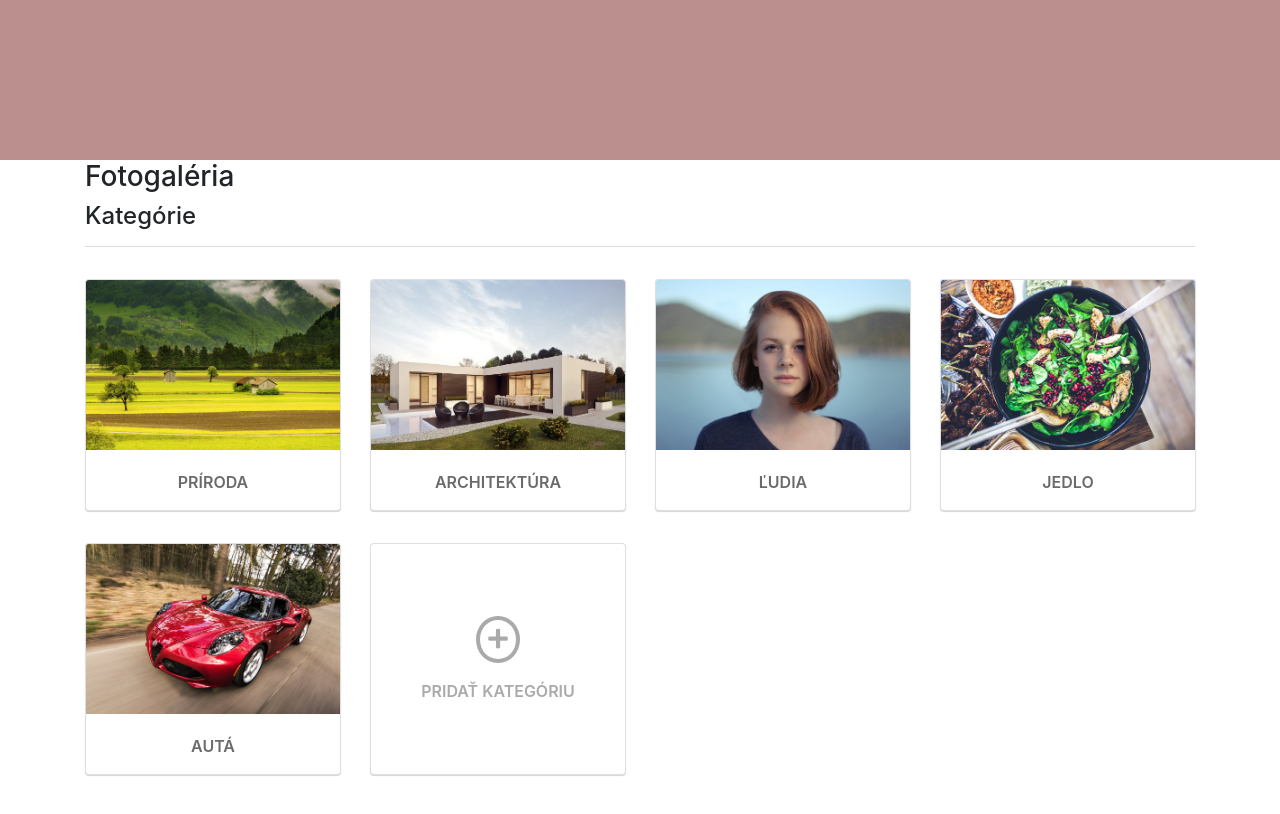
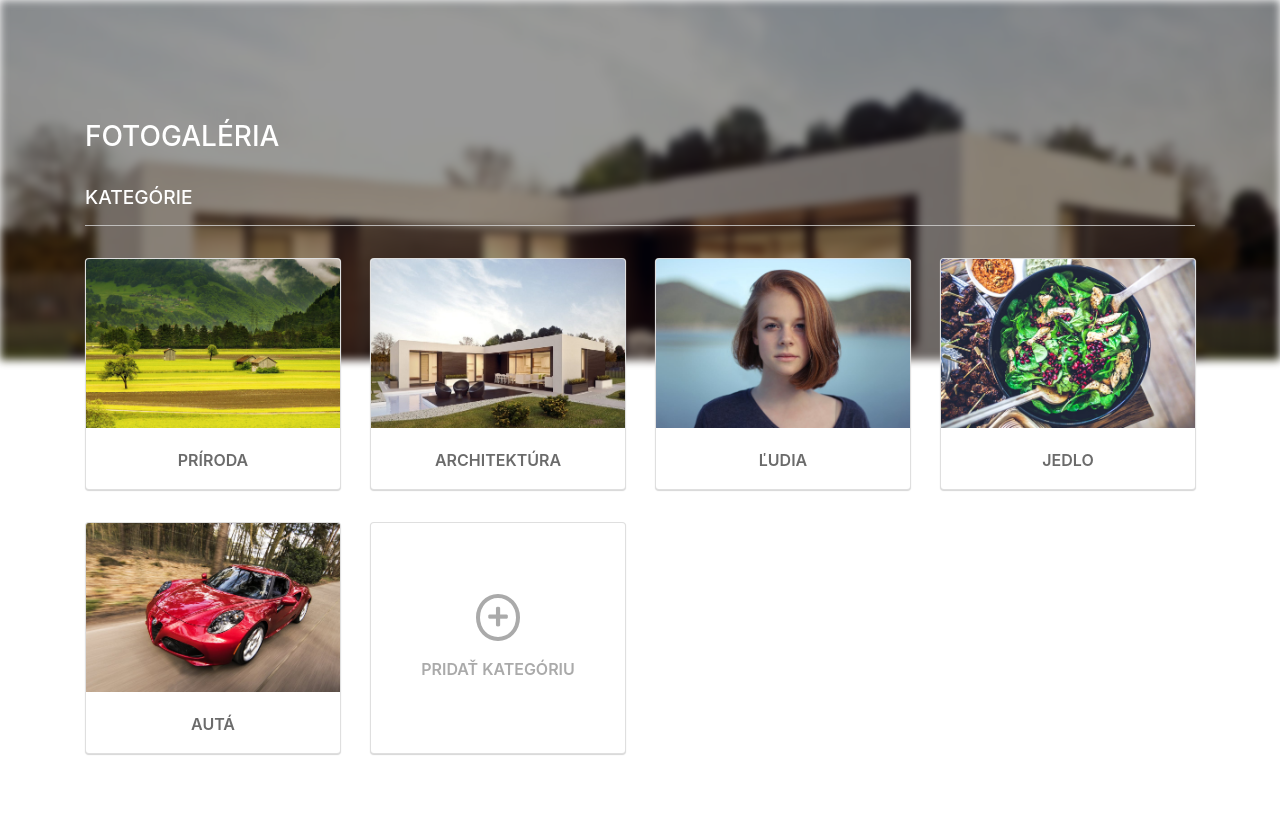
Before and after one commit to Paramount22/fotogaleria-01, a plain HTML site: page index.html in a window 1280 px wide. Drawn offline with nearby package versions, Linux system fonts and the light colour scheme.

Commit message:
dokonceny header

```diff
--- a/assets/css/_gallery.scss
+++ b/assets/css/_gallery.scss
@@ -1,3 +1,22 @@
+.galleries-set {
+  position: relative;
+  top: -15rem;
+
+  h4 {
+    padding-bottom: 1rem;
+    border-bottom: 1px solid rgba(211, 211, 211, 0.795);
+    text-transform: uppercase;
+    color: white;
+    font-size: 1.2rem;
+  }
+
+  h3 {
+    text-transform: uppercase;
+    margin-bottom: 2rem;
+    color: white;
+  }
+}
+
 .items {
   margin-top: 2rem;
 
@@ -15,13 +34,13 @@
   text-align: center;
   height: 14.5rem;
   margin-bottom: 2rem;
-  box-shadow: 0px 1px 1px rgb(214, 214, 214);
+  box-shadow: 0px 1px 1px $secondery;
   transition: 0.3s all ease;
-  color: rgb(107, 107, 107);
+  color: $third;
 
   &:hover,
   &:focus {
-    box-shadow: 2px 3px 10px rgb(214, 214, 214);
+    box-shadow: 2px 3px 10px $secondery;
     margin-top: -0.5rem;
     overflow: visible;
     small {
@@ -38,7 +57,7 @@
 
   small {
     position: relative;
-    top: -1.2rem;
+    top: -1.4rem;
     opacity: 0;
     transition: 0.3s all ease;
     color: gray;
@@ -52,8 +71,8 @@
 
   i {
     cursor: pointer;
-    border: 4px solid rgb(170, 170, 170);
-    color: rgb(170, 170, 170);
+    border: 4px solid $primary;
+    color: $primary;
     padding: 0.5rem;
     border-radius: 50%;
     font-size: 1.4rem;
@@ -66,8 +85,3 @@
     flex-direction: column;
   }
 }
-
-h4 {
-  padding-bottom: 1rem;
-  border-bottom: 1px solid rgba(211, 211, 211, 0.795);
-}
--- a/assets/css/_global.scss
+++ b/assets/css/_global.scss
@@ -1,3 +1,4 @@
 // text colors
 $primary: rgb(170, 170, 170);
 $secondery: rgb(214, 214, 214);
+$third: rgb(107, 107, 107);
--- a/assets/css/_header.scss
+++ b/assets/css/_header.scss
@@ -1,4 +1,18 @@
 header {
-  height: 20vh;
-  background: rosybrown;
+  height: 45vh;
+  background: url('../images/pexels-photo-261187.jpeg');
+  background-repeat: no-repeat;
+  background-position: center;
+  background-size: cover;
+  filter: blur(4px);
 }
+
+header::before {
+  content: '';
+  background: rgba(black, 0.4);
+  width: 100%;
+  height: 100%;
+  position: absolute;
+  top: 0;
+  left: 0;
+}
```
Also changed, not shown: assets/css/style.css, 1 other file.
